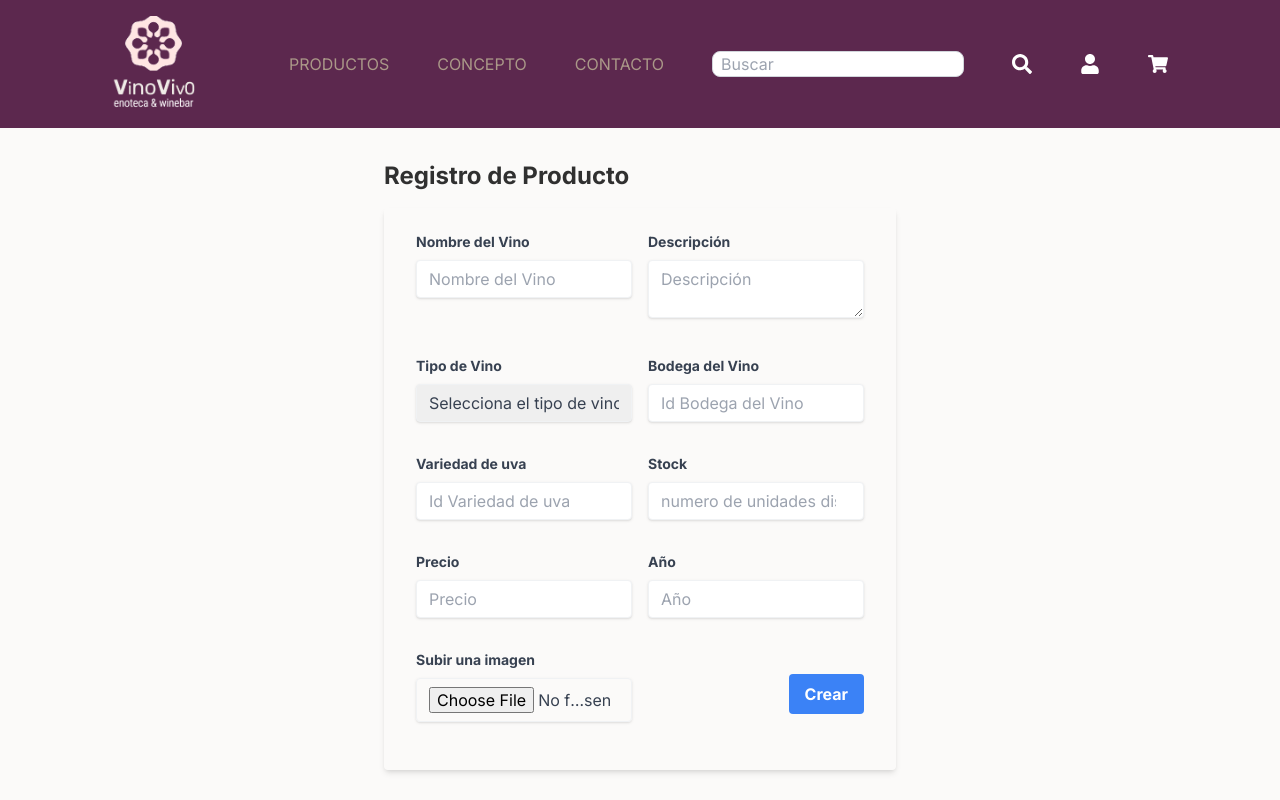
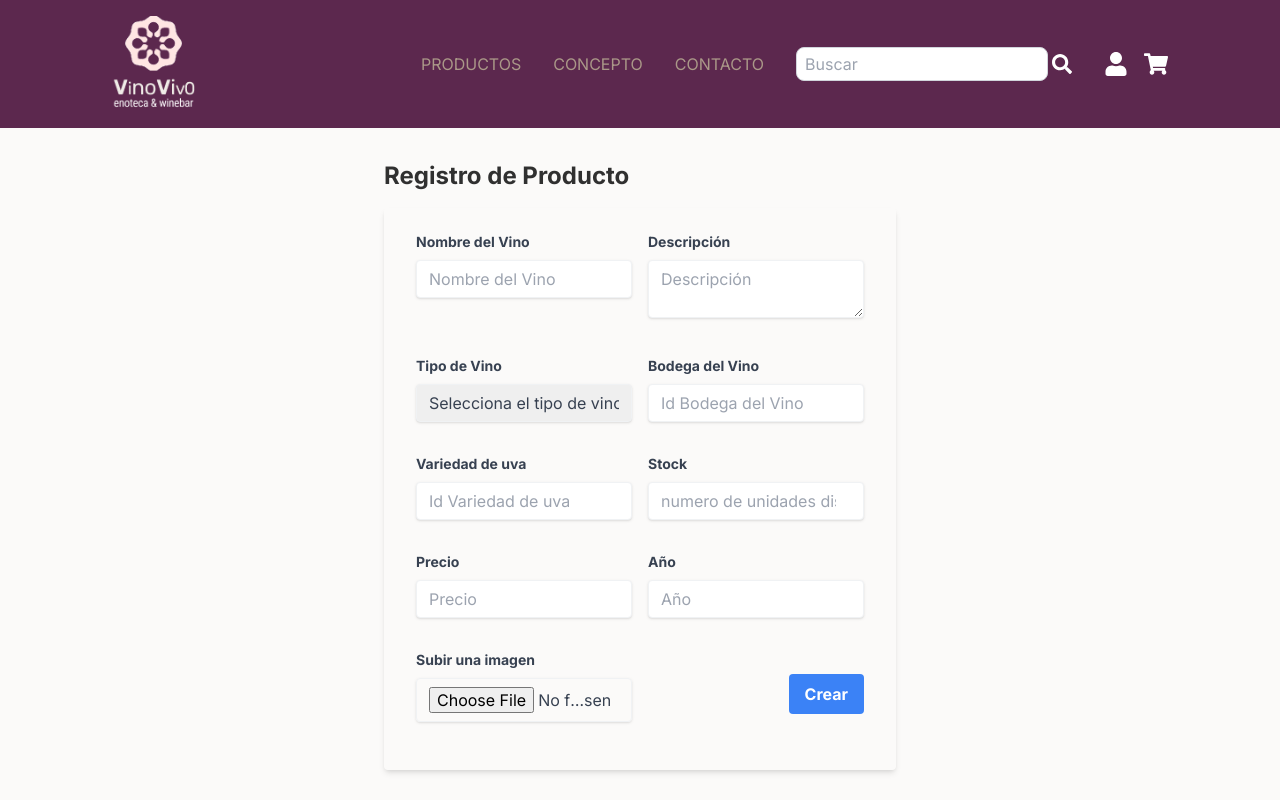
Before and after one commit to VinoVivo/VinoVivo-Frontend, a Next.js app in the folder vino-vivo/: page /product/register in a window 1280 px wide. Shown: the top 800 px of the page. Built offline with nearby package versions, Linux system fonts and the light colour scheme.

Commit message:
Ajustando responsive del header y ubicacion

```diff
--- a/vino-vivo/src/components/layouts/header/Header.tsx
+++ b/vino-vivo/src/components/layouts/header/Header.tsx
@@ -15,30 +15,34 @@ const Header = () => {
             <div className="container mx-auto flex justify-between items-center h-full py-4 px-4 md:px-28">
                 <div className="flex items-center">
                     <Link href="/">
-                        <img src="/logo-vinovivo.png" alt="logo" className="h-24" />
+                        <img src="/logo-vinovivo.png" alt="logo" className="h-12 md:h-24" />
                     </Link>
                 </div>
-                <div className="hidden md:flex items-center space-x-12">
+                <div className="hidden md:flex items-center space-x-8">
                     <Link href="/">
-                        <span className="text-beige">PRODUCTOS</span>
+                        <span className="text-beige hover:text-gray-300">PRODUCTOS</span>
                     </Link>
                     <Link href="/concept">
-                        <span className="text-beige">CONCEPTO</span>
+                        <span className="text-beige hover:text-gray-300">CONCEPTO</span>
                     </Link>
                     <Link href="/contact">
-                        <span className="text-beige">CONTACTO</span>
+                        <span className="text-beige hover:text-gray-300">CONTACTO</span>
                     </Link>
+                    <div className="flex space-x-1 items-center">
                         <input
                             type="text"
                             placeholder="Buscar"
-                        className="text-violeta px-2 border border-gray-300 rounded-lg"
+                            className="text-violeta px-2 py-1 border border-gray-300 rounded-lg"
                         />
-                    <FaSearch className="text-white text-xl cursor-pointer hover:text-gray-500" />
-                    <FaUser className="text-white text-xl cursor-pointer hover:text-gray-500" />
-                    <FaShoppingCart className="text-white text-xl cursor-pointer hover:text-gray-500" />
+                        <FaSearch className="text-white text-xl" />
+                    </div>
+                    <div className="flex space-x-4 items-center">
+                        <FaUser className="text-white text-2xl cursor-pointer hover:text-gray-300" />
+                        <FaShoppingCart className="text-white text-2xl cursor-pointer hover:text-gray-300" />
+                    </div>
                 </div>
                 <div className="md:hidden flex items-center">
-                    <button onClick={toggleMenu} className="text-white text-xl cursor-pointer hover:text-gray-500">
+                    <button onClick={toggleMenu} className="text-white text-2xl cursor-pointer hover:text-gray-300">
                         <FaBars />
                     </button>
                 </div>
@@ -49,22 +53,26 @@ const Header = () => {
                 <div className="md:hidden bg-violeta py-4">
                     <div className="flex flex-col items-center space-y-4">
                         <Link href="/products">
-                            <span className="text-beige">PRODUCTOS</span>
+                            <span className="text-beige hover:text-gray-300">PRODUCTOS</span>
                         </Link>
                         <Link href="/concept">
-                            <span className="text-beige">CONCEPTO</span>
+                            <span className="text-beige hover:text-gray-300">CONCEPTO</span>
                         </Link>
                         <Link href="/contact">
-                            <span className="text-beige">CONTACTO</span>
+                            <span className="text-beige hover:text-gray-300">CONTACTO</span>
                         </Link>
+                        <div className="flex space-x-1 items-center">
                             <input
                                 type="text"
                                 placeholder="Buscar"
-                            className="text-violeta px-2 border border-gray-300 rounded-lg"
+                                className="text-violeta px-2 py-1 border border-gray-300 rounded-lg"
                             />
                             <FaSearch className="text-white text-xl" />
-                        <FaUser className="text-white text-xl" />
-                        <FaShoppingCart className="text-white text-xl" />
+                        </div>
+                        <div className="flex space-x-4 items-center">
+                            <FaUser className="text-white text-2xl cursor-pointer hover:text-gray-300" />
+                            <FaShoppingCart className="text-white text-2xl cursor-pointer hover:text-gray-300" />
+                        </div>
                     </div>
                 </div>
             )}
```
Lines whose indentation alone changed are shown as unchanged.
